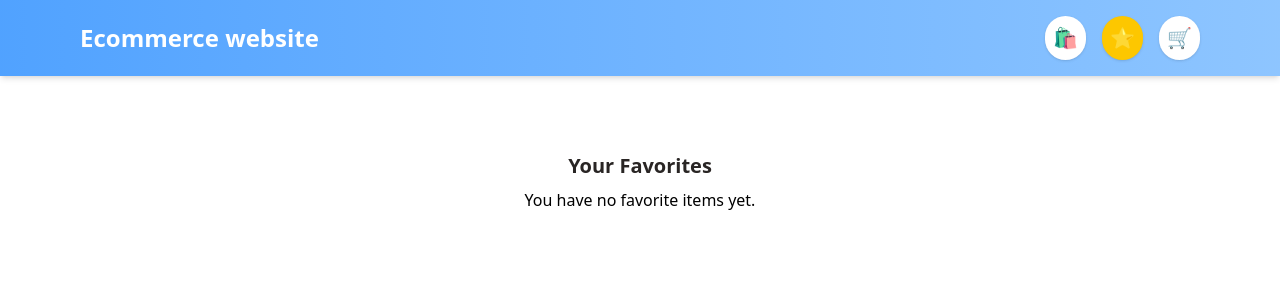
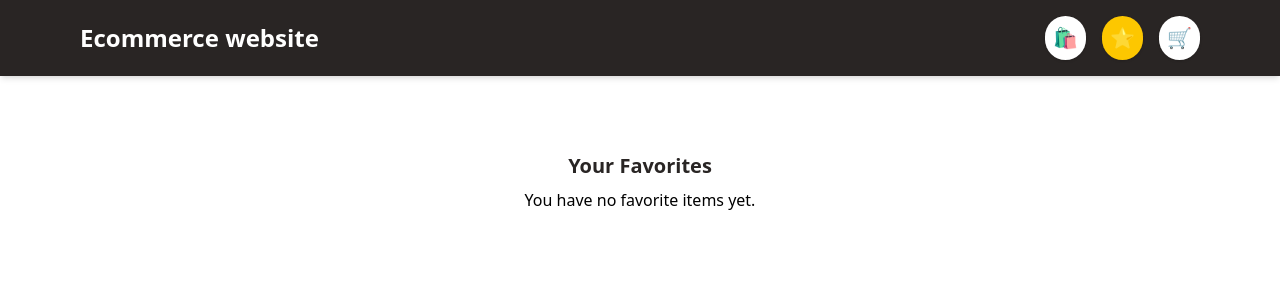
Before and after one commit to JohannesL2/ecommerce-shop, a React (Vite) app: page /favorites in a window 1280 px wide. Shown: the top 300 px of the page. Built offline with nearby package versions, Linux system fonts and the light colour scheme.

Commit message:
Changed color on add to cart button, card background and header

```diff
--- a/src/components/Header.jsx
+++ b/src/components/Header.jsx
@@ -5,7 +5,7 @@ export default function Header() {
   const navigate = useNavigate()
 
   return (
-  <header className='bg-gradient-to-r from-blue-400 to-blue-300 shadow-md fixed top-0 left-0 right-0 z-50'>
+  <header className='bg-stone-800 shadow-md fixed top-0 left-0 right-0 z-50'>
     <div className='max-w-6xl mx-auto flex items-center justify-between p-4'>
        <h1
         className='text-white text-2xl font-bold cursor-pointer'
--- a/src/components/ShopItems.jsx
+++ b/src/components/ShopItems.jsx
@@ -31,14 +31,14 @@ export default function ShopItems() {
     <div className='pt-30'>
     <ul className='grid grid-cols-2 gap-4'>
         {products.map(product => (
-          <li key={product.id} className='bg-stone-400 p-4 rounded-lg'>
+          <li key={product.id} className='bg-stone-100 p-4 rounded-lg'>
           <img src={product.image} alt="" className='size-24 object-contain mx-auto'
           onClick={() => openDialog(product)}
           />
           <h3>{product.title}</h3>
           <p>${product.price}</p>
           <div className='relative flex gap-4 justify-center pt-4'>
-          <button onClick={() => addToCart(product)} className='bg-blue-300 hover:bg-blue-400 text-white font-semibold p-4 rounded-2xl cursor-pointer transition'>Add to cart</button>
+          <button onClick={() => addToCart(product)} className='bg-green-400 hover:bg-blue-400 text-white font-semibold p-4 rounded-2xl cursor-pointer transition'>Add to cart</button>
           <button onClick={() =>
             {
             isFavorite(product) ? removeFromFavorites(product) :
```
